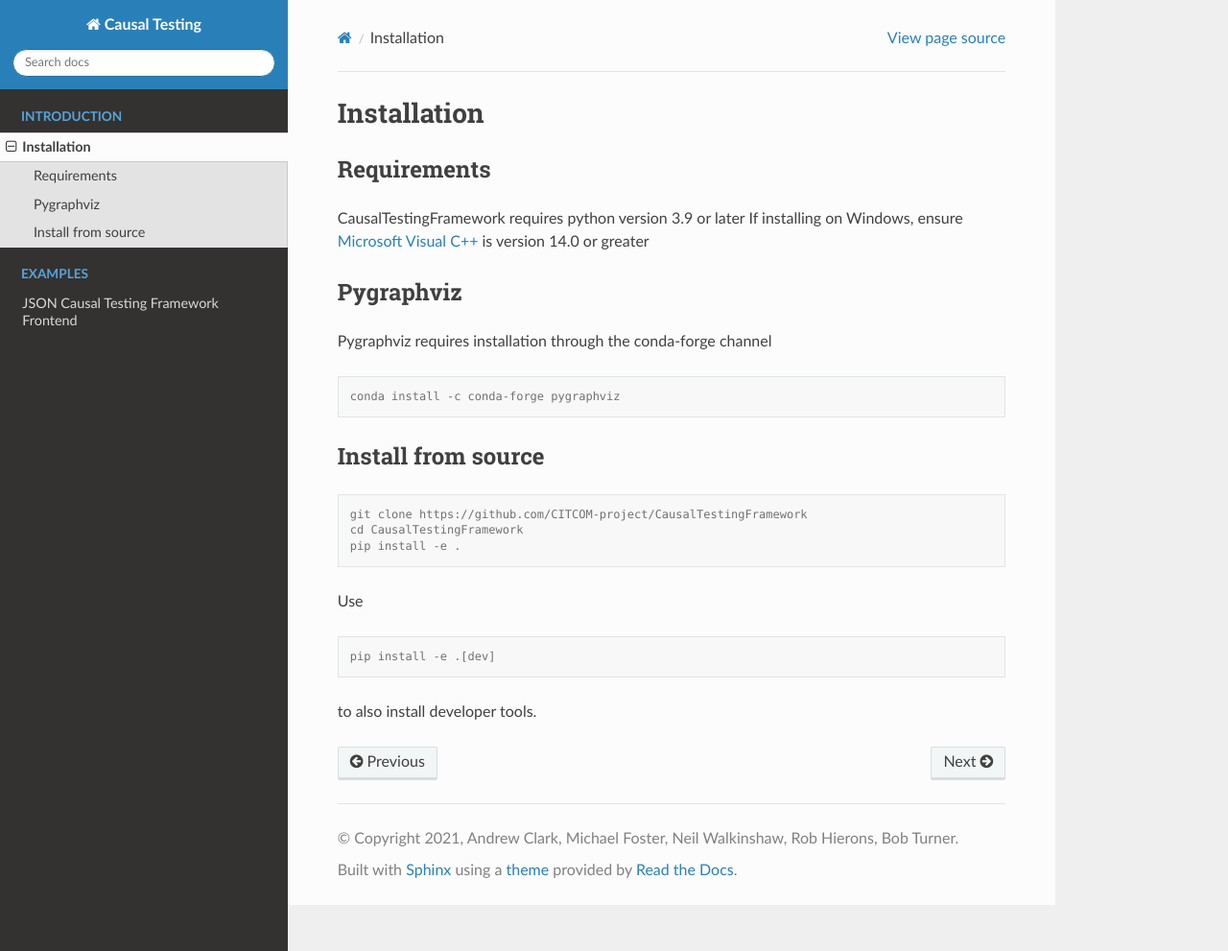
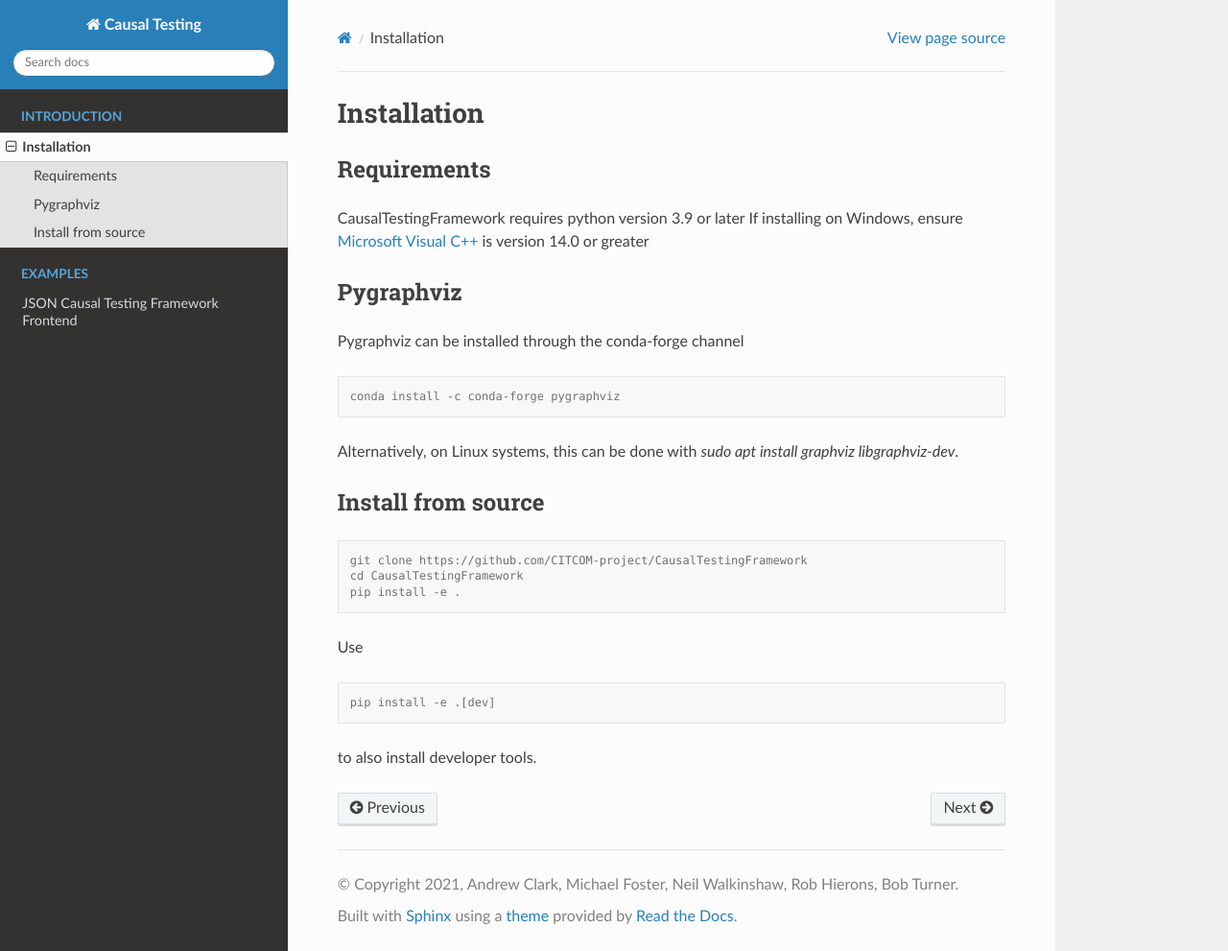
Before and after one commit to CITCOM-project/CausalTestingFramework, a Sphinx documentation site: the page built from docs/source/installation.rst, in a window 1280 px wide and 991 px high. Shown: the whole window at 96% size. Built offline with Sphinx 7.4.7 and the Read the Docs theme 2.0.0, drawn with Linux system fonts in a browser that asks for light colours; pages that are not in the unit, such as notebooks, are missing from menus.

Commit message:
update install instructions

```diff
--- a/docs/source/installation.rst
+++ b/docs/source/installation.rst
@@ -9,12 +9,14 @@ If installing on Windows, ensure `Microsoft Visual C++ <https://docs.microsoft.c
 Pygraphviz
 ----------
 
-Pygraphviz requires installation through the conda-forge channel
+Pygraphviz can be installed through the conda-forge channel
 
 .. code-block:: console
 
     conda install -c conda-forge pygraphviz
 
+
+Alternatively, on Linux systems, this can be done with `sudo apt install graphviz libgraphviz-dev`.
 
 Install from source
 -------------------
```
Also changed, not shown: README.md (+3 -1 lines).
